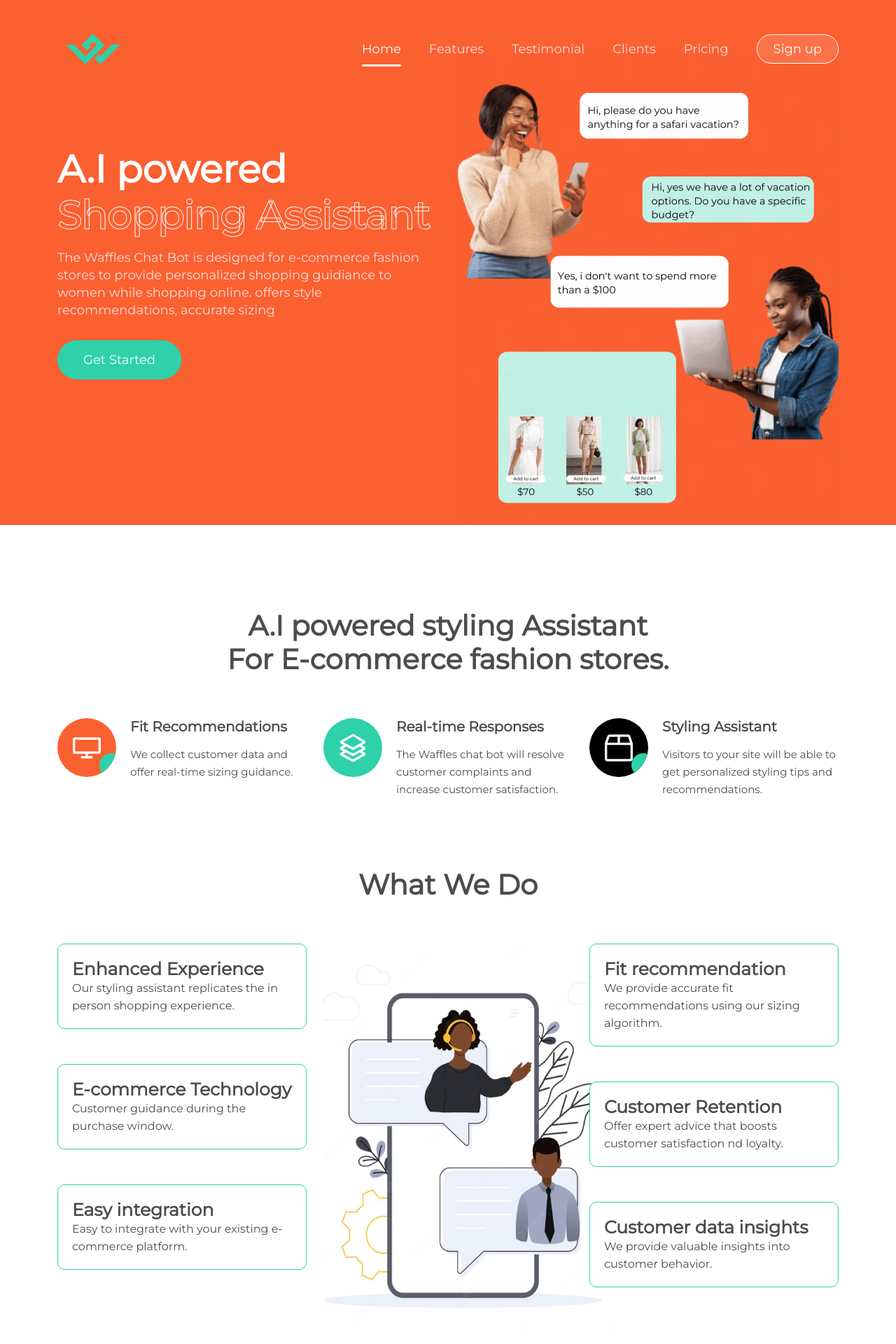
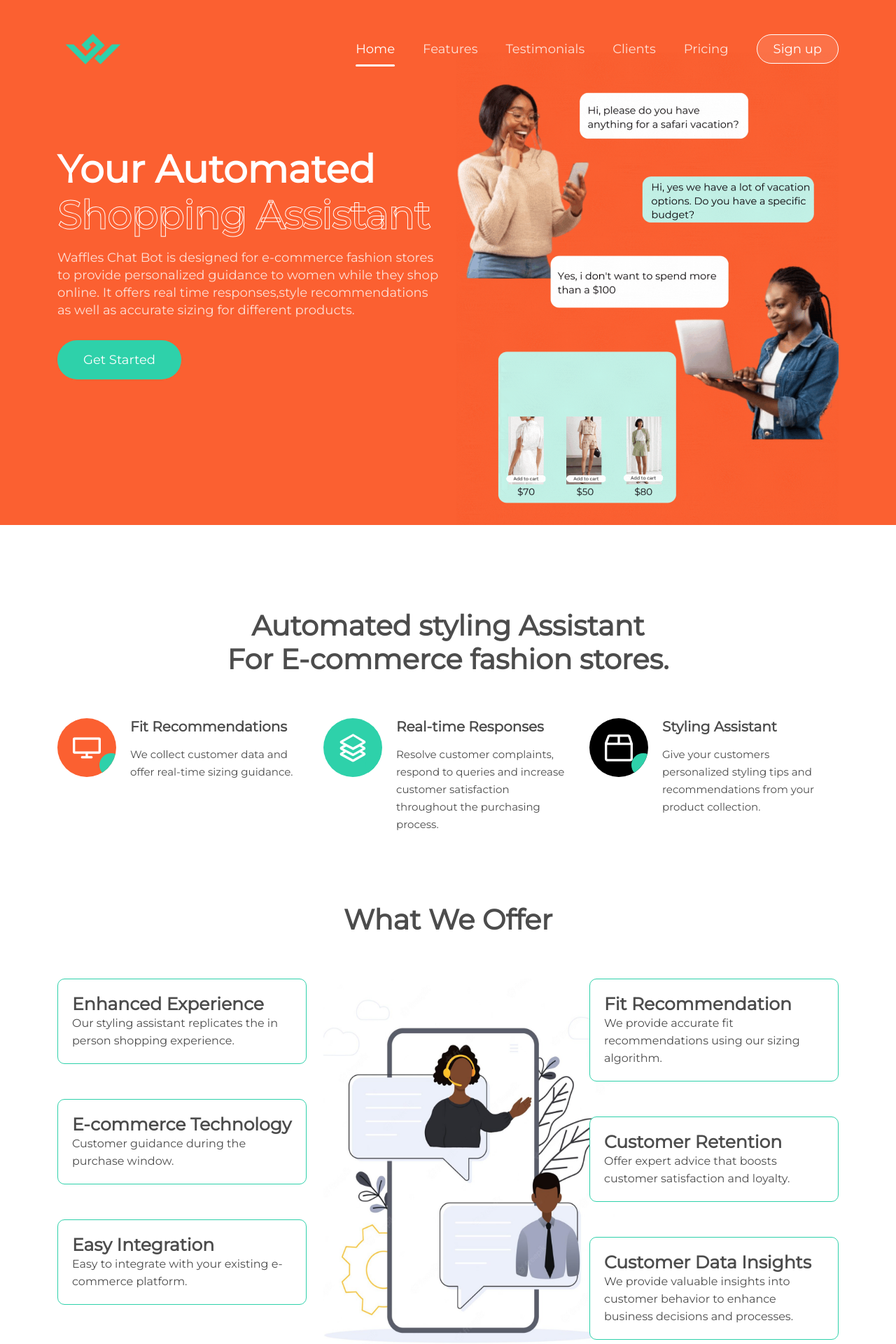
Before and after one commit to chechi1/waffles-landing-page, an Angular app: page / in a window 1280 px wide. Shown: the top 1920 px of the page at 70% size. Built offline with nearby package versions, Linux system fonts and the light colour scheme.

Commit message:
Updates and changes to copy as per discussion in our meeting

```diff
--- a/src/app/components/features/features.component.html
+++ b/src/app/components/features/features.component.html
@@ -3,7 +3,7 @@
         <div class="row justify-content-center">
             <div class="col-xxl-7 col-xl-8 col-lg-9 col-md-11">
                 <div class="section-title text-center mb-60">
-                    <h2>A.I powered styling Assistant
+                    <h2>Automated styling Assistant
                         <br class="d-block"> For E-commerce fashion stores.</h2>
                 </div>
             </div>
@@ -28,7 +28,7 @@
                     </div>
                     <div class="feature-content">
                         <h4>Real-time Responses</h4>
-                        <p>The Waffles chat bot will resolve customer complaints and increase customer satisfaction.</p>
+                        <p>Resolve customer complaints, respond to queries and increase customer satisfaction throughout the purchasing process.</p>
                     </div>
                 </div>
             </div>
@@ -39,7 +39,7 @@
                     </div>
                     <div class="feature-content">
                         <h4>Styling Assistant</h4>
-                        <p>Visitors to your site will be able to get personalized styling tips and recommendations.</p>
+                        <p>Give your customers personalized styling tips and recommendations from your product collection.</p>
                     </div>
                 </div>
             </div>
@@ -52,7 +52,7 @@
         <div class="container">
             <div class="row wow fadeIn" data-wow-delay="0.2s" style="visibility: visible; animation-delay: 0.2s; animation-name: fadeIn;">
                 <div class="col-md-12 section-title text-center mb-60">
-                    <h2>What We Do</h2>
+                    <h2>What We Offer</h2>
 
                 </div>
                 <!--col-md-12-->
@@ -75,7 +75,7 @@
                     <!--features-wrap-->
                     <div class="features-wrap">
                         <div class="features-content">
-                            <h3>Easy integration</h3>
+                            <h3>Easy Integration</h3>
                             <p>Easy to integrate with your existing e-commerce platform.</p>
                         </div>
                         <!--features-content-->
@@ -94,7 +94,7 @@
                 <div class="col-md-6 col-lg-4 features-text">
                     <div class="features-wrap">
                         <div class="features-content">
-                            <h3>Fit recommendation</h3>
+                            <h3>Fit Recommendation</h3>
                             <p>We provide accurate fit recommendations using our sizing algorithm.</p>
                         </div>
                         <!--features-content-->
@@ -103,15 +103,15 @@
                     <div class="features-wrap">
                         <div class="features-content">
                             <h3>Customer Retention</h3>
-                            <p>Offer expert advice that boosts customer satisfaction nd loyalty.</p>
+                            <p>Offer expert advice that boosts customer satisfaction and loyalty.</p>
                         </div>
                         <!--features-content-->
                     </div>
                     <!--features-wrap-->
                     <div class="features-wrap">
                         <div class="features-content">
-                            <h3>Customer data insights </h3>
-                            <p>We provide valuable insights into customer behavior.</p>
+                            <h3>Customer Data Insights </h3>
+                            <p>We provide valuable insights into customer behavior to enhance business decisions and processes.</p>
                         </div>
                         <!--features-content-->
                     </div>
--- a/src/app/components/footer/footer.component.html
+++ b/src/app/components/footer/footer.component.html
@@ -4,7 +4,7 @@
         <div class="row justify-content-center">
             <div class="col-xl-6 col-lg-7">
                 <div class="section-title">
-                    <h2>Subscribe Newsletter</h2>
+                    <h2>Subscribe to our Newsletter</h2>
                     <p>Be the first to hear about our product updates and services</p>
                 </div>
                 <div class="newsletter-form-wrapper">
--- a/src/app/components/header/header.component.html
+++ b/src/app/components/header/header.component.html
@@ -24,7 +24,7 @@
 												<a class="page-scroll" href="#features">Features</a>
 											</li>
                       <li class="nav-item">
-												<a class="page-scroll" href="#testimonials">Testimonial</a>
+												<a class="page-scroll" href="#testimonials">Testimonials</a>
 											</li>
 											<li class="nav-item">
 												<a class="page-scroll" href="#clients">Clients</a>
--- a/src/app/components/hero/hero.component.html
+++ b/src/app/components/hero/hero.component.html
@@ -3,11 +3,11 @@
     <div class="row align-items-center">
       <div class="col-xxl-5 col-xl-6 col-lg-6 col-md-10">
         <div class="hero-content">
-          <h1>A.I powered <span>Shopping Assistant</span></h1>
+          <h1>Your Automated<span>Shopping Assistant</span></h1>
           <p>
-            The Waffles Chat Bot is designed for e-commerce fashion stores to
-            provide personalized shopping guidiance to women while shopping
-            online. offers style recommendations, accurate sizing
+            Waffles Chat Bot is designed for e-commerce fashion stores to
+            provide personalized guidance to women while they shop
+            online. It offers real time responses,style recommendations as well as accurate sizing for different products.
           </p>
 
           <a href="#0" class="main-btn btn-hover">Get Started</a>
--- a/src/app/components/pricing/pricing.component.html
+++ b/src/app/components/pricing/pricing.component.html
@@ -53,7 +53,6 @@
                             <!--FEATURE LIST START-->
                             <div class="generic_feature_list">
                               <ul>
-                                    <li>One-time integration fee of $20</li>
                                     <li>Up to 25 enquiries per session</li>
                                     <li>Accurate Fit recommendations</li>
                                     <li>Real-time support</li>
@@ -99,7 +98,7 @@
                                         <span class="sign">$</span>
                                         <span class="currency">119</span>
                                         <!-- <span class="cent">.99</span> -->
-                                        <span class="month">/mon</span>
+                                        <span class="month">/MON</span>
                                     </span>
                                 </div>
                                 <!--//PRICE END-->
@@ -110,9 +109,9 @@
                             <!--FEATURE LIST START-->
                             <div class="generic_feature_list">
                               <ul>
-                                    <li> Free integration to e-commerce store </li>
+                                    <li> Free Integration to e-commerce store </li>
                                     <li> Up to 100 enquiries per session</li>
-                                    <li> Integration to calendaly for virtual fitting</li>
+                                    <li> Integration with calendaly for virtual fitting</li>
                                     <li> Fit finder</li>
                                     <li> Sentiment Analysis</li>
                                     <li> Customer behaviour insight</li>
@@ -157,7 +156,7 @@
                                     <span class="price">
                                         <span class="sign">$</span>
                                         <span class="currency">500</span>
-                                        <span class="month">/mon</span>
+                                        <span class="month">/MON</span>
                                     </span>
                                 </div>
                                 <!--//PRICE END-->
@@ -173,7 +172,7 @@
                                     <li> Modify knowledgebase</li>
                                     <li> Up to 500 enquiries per session</li>
                                     <li> Dedicated customer representative</li>
-                                    <li> Integration to whatsapp or telegram</li>
+                                    <li> Integration with whatsapp or telegram</li>
                                     <li> Feature requests </li>
                                     <li> In-chat shopping </li>
                                 </ul>
```
